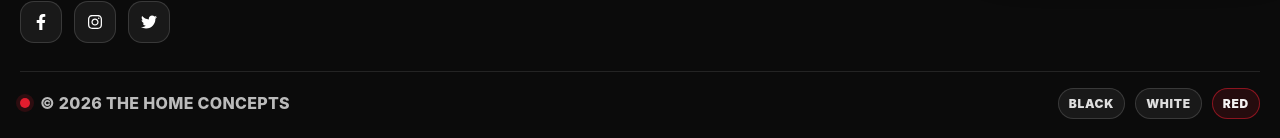
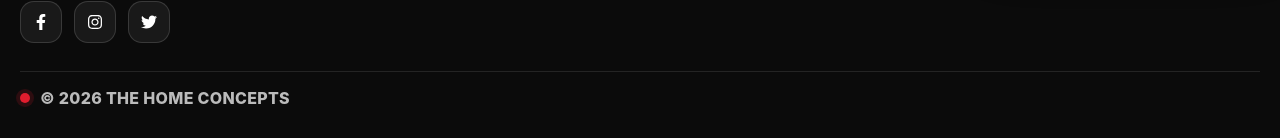
Before and after one commit to thehomeconcepts11-commits/The-Home-Concepts, a React (Create React App) app: page /about in a window 1280 px wide. Shown: the part 5214-5352 px from the top of the page. Built offline with nearby package versions, Linux system fonts and the light colour scheme.

Commit message:
all done

```diff
--- a/src/pages/Footer.js
+++ b/src/pages/Footer.js
@@ -222,11 +222,6 @@ const Footer = () => {
             <span className="mini-dot" />
             <span>© {new Date().getFullYear()} THE HOME CONCEPTS</span>
           </div>
-          <div className="footer-bottom-right">
-            <span className="tag">Black</span>
-            <span className="tag">White</span>
-            <span className="tag tag-red">Red</span>
-          </div>
         </div>
       </div>
     </footer>
```
